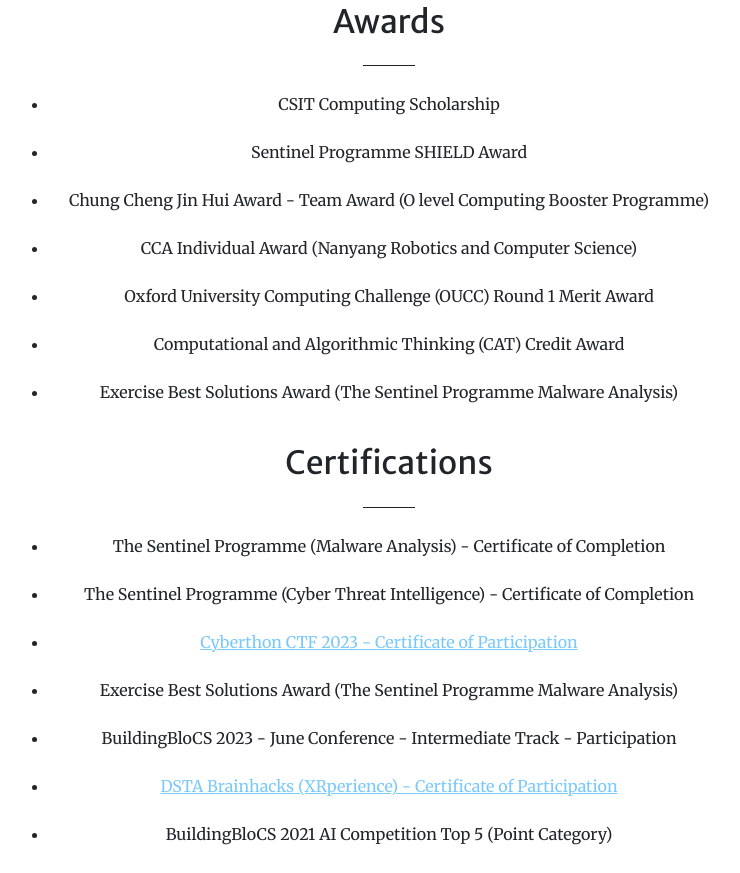
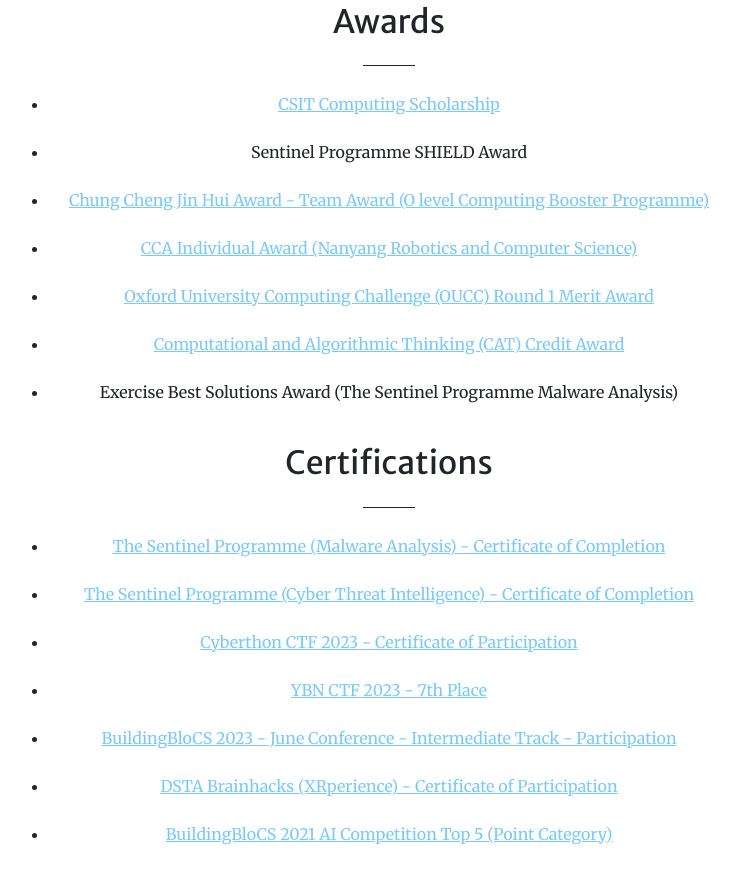
Before and after one commit to kantanana/kantanana.github.io, a website built with Vite: page index.html in a window 1280 px wide. Shown: the part 1594-2467 px from the top of the page, without its empty margins (251-991 px from the left). Built offline with nearby package versions, Linux system fonts and the light colour scheme; a script that the page names is missing; files whose address does not match are found by name.

Commit message:
added certs and hyperlink

```diff
--- a/index.html
+++ b/index.html
@@ -79,12 +79,12 @@
                         <hr class="divider divider-light" />
                     </div>
                         <ul class="col-lg-8 text-center">
-                            <li class="text-black-75 mb-4">CSIT Computing Scholarship</li>
+                            <li class="text-black-75 mb-4"><a href="assets/certs/csitcomputingscholarship20232024.jpg">CSIT Computing Scholarship</a></li>
                             <li class="text-black-75 mb-4">Sentinel Programme SHIELD Award</li>
-                            <li class="text-black-75 mb-4">Chung Cheng Jin Hui Award - Team Award (O level Computing Booster Programme)</li>
-                            <li class="text-black-75 mb-4">CCA Individual Award (Nanyang Robotics and Computer Science)</li>
-                            <li class="text-black-75 mb-4">Oxford University Computing Challenge (OUCC) Round 1 Merit Award</li>
-                            <li class="text-black-75 mb-4">Computational and Algorithmic Thinking (CAT) Credit Award</li>
+                            <li class="text-black-75 mb-4"><a href="assets/certs/chungchengjinhui2024.jpg">Chung Cheng Jin Hui Award - Team Award (O level Computing Booster Programme)</a></li>
+                            <li class="text-black-75 mb-4"><a href="assets/certs/ccaaward2024.jpg">CCA Individual Award (Nanyang Robotics and Computer Science)</a></li>
+                            <li class="text-black-75 mb-4"><a href="assets/certs/ouccround12024.jpg">Oxford University Computing Challenge (OUCC) Round 1 Merit Award</a></li>
+                            <li class="text-black-75 mb-4"><a href="assets/certs/cat2024.jpg">Computational and Algorithmic Thinking (CAT) Credit Award</a></li>
                             <li class="text-black-75 mb-4">Exercise Best Solutions Award (The Sentinel Programme Malware Analysis)</li>
                         </ul>
                 </div>
@@ -94,13 +94,13 @@
                         <hr class="divider divider-light" />
                     </div>
                         <ul class="col-lg-8 text-center">
-                            <li class="text-black-75 mb-4">The Sentinel Programme (Malware Analysis) - Certificate of Completion</li>
-                            <li class="text-black-75 mb-4">The Sentinel Programme (Cyber Threat Intelligence) - Certificate of Completion</li>
+                            <li class="text-black-75 mb-4"><a href="assets/certs/sentinelmalwareanalysis2023.jpg">The Sentinel Programme (Malware Analysis) - Certificate of Completion</a></li>
+                            <li class="text-black-75 mb-4"><a href="assets/certs/sentinelcyberthreatintelligence2023.jpg">The Sentinel Programme (Cyber Threat Intelligence) - Certificate of Completion</a></li>
                             <li class="text-black-75 mb-4"><a href="https://verify.knowledgecatalyst.io/CertificateDetail/9f9f4557-e3d7-4bef-b5d5-aeccb26de738">Cyberthon CTF 2023 - Certificate of Participation</a></li>
-                            <li class="text-black-75 mb-4">Exercise Best Solutions Award (The Sentinel Programme Malware Analysis)</li>
-                            <li class="text-black-75 mb-4">BuildingBloCS 2023 - June Conference - Intermediate Track - Participation</li>
+                            <li class="text-black-75 mb-4"><a href="assets/certs/ybnctf2023.jpg">YBN CTF 2023 - 7th Place</a></li>
+                            <li class="text-black-75 mb-4"><a href="assets/certs/buildingblocs2023.jpg">BuildingBloCS 2023 - June Conference - Intermediate Track - Participation</a></li>
                             <li class="text-black-75 mb-4"><a href="https://certificates.nextid.com/certificate?id=e6624468-0b18-4beb-8353-a1f86f04eac0">DSTA Brainhacks (XRperience) - Certificate of Participation</a></li>
-                            <li class="text-black-75 mb-4">BuildingBloCS 2021 AI Competition Top 5 (Point Category)</li>
+                            <li class="text-black-75 mb-4"><a href="assets/certs/buildingblocsaitop52021.pdf">BuildingBloCS 2021 AI Competition Top 5 (Point Category)</a></li>
                         </ul>
                 </div>
                 <div class="container px-4 px-lg-5">
```
Also changed, not shown: assets/certs/buildingblocs2023.jpg (added), assets/certs/cat2024.jpg (added), assets/certs/ccaaward2024.jpg (added), assets/certs/chungchengjinhui2024.jpg (added), assets/certs/csitcomputingscholarship20232024.jpg (added), assets/certs/ouccround12024.jpg (added), assets/certs/sentinelcyberthreatintelligence2023.jpg (added), assets/certs/sentinelmalwareanalysis2023.jpg (added), assets/certs/ybnctf2023.jpg (added), 1 other file.
